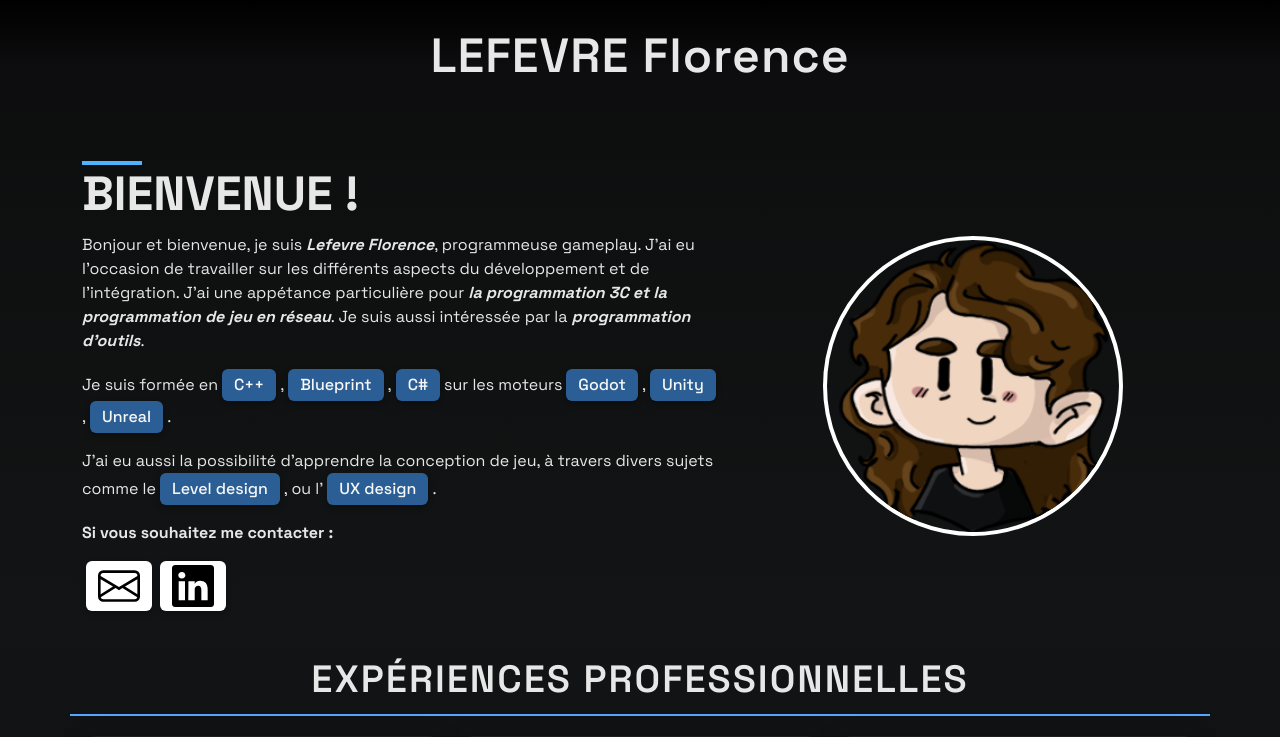
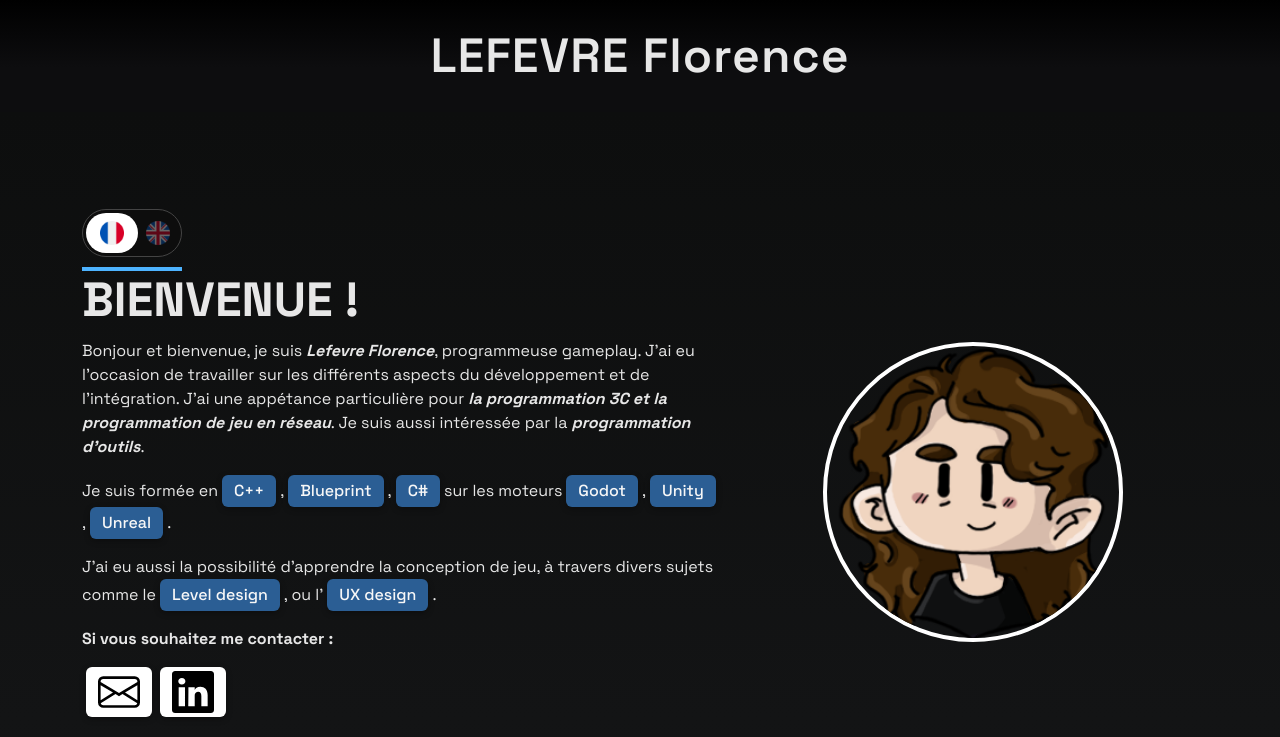
Before and after one commit to Lefevre-Florian/Lefevre-Florian.github.io, a Vue app: page /#/fr in a window 1280 px wide. Shown: the top 737 px of the page. Built offline with nearby package versions, Linux system fonts and the light colour scheme.

Commit message:
[ADD] Added translate button to home page

```diff
--- /dev/null
+++ b/src/components/Translate.vue
@@ -0,0 +1,31 @@
+<template>
+  <div class="language-toggle">
+    <button
+      class="language-option"
+      :class="{ active: locale === 'fr' }"
+      @click="changeLocale('fr')"
+    >
+      <img src="/flag/fr-flag.png" class="language-option-image">
+    </button>
+    <button
+      class="language-option"
+      :class="{ active: locale === 'en' }"
+      @click="changeLocale('en')"
+    >
+      <img src="/flag/en-flag.png" class="language-option-image">
+    </button>
+  </div>
+</template>
+<script setup>
+    /* Import Localization */
+    import { useI18n } from 'vue-i18n';
+
+    /* Import Style */
+    import "../style/components/translate.css";
+
+    const { locale } = useI18n();
+
+    function changeLocale(language) {
+        locale.value = language;
+    }
+</script>
--- /dev/null
+++ b/src/style/components/translate.css
@@ -0,0 +1,50 @@
+.language-toggle {
+    display: flex;
+    align-items: center;
+    width: 100px;
+    height: 48px;
+    padding: 3px;
+
+    border: 1px solid #444;
+    border-radius: 30px;
+    background: #0d0d0d;
+
+    margin-bottom: 10px;
+}
+
+.language-option {
+    flex: 1;
+    height: 100%;
+
+    display: flex;
+    align-items: center;
+    justify-content: center;
+    gap: 6px;
+
+    border: 0;
+    border-radius: 25px;
+
+    background: transparent;
+    color: #777;
+
+    cursor: pointer;
+    transition: all 0.2s ease;
+}
+
+.language-option-image{
+    width: 24x;
+    height: 24px;
+
+    opacity: 0.4;
+    transition: opacity 0.2s ease;
+}
+
+.language-option.active {
+    flex: 1.4;
+    background: #fff;
+    color: #111;
+}
+
+.language-option.active .language-option-image {
+    opacity: 1;
+}
--- a/src/style/titlecard.css
+++ b/src/style/titlecard.css
@@ -60,7 +60,7 @@ body {
 }
 
 .welcome-line {
-    width: 60px;
+    width: 100px;
     height: 4px;
     background-color: #4db3ff;
 }
--- a/src/views/HomeView.vue
+++ b/src/views/HomeView.vue
@@ -7,6 +7,9 @@
     <section class="section section-welcome" id="about">
         <div class="container mt-5">
             <div class="row">
+                <div class="container mt-5">
+                    <Translate></Translate>
+                </div>
                 <div class="col-md-7">
                     <div class="welcome-title">
                         <div class="welcome-line"></div>
@@ -86,4 +89,5 @@
     /* Import data */
     import {prototypes} from '../data/prototypes.js';
     import {games} from '../data/games.js';
+import Translate from "../components/Translate.vue";
 </script>
```
Also changed, not shown: public/flag/en-flag.png (added), public/flag/fr-flag.png (added).
